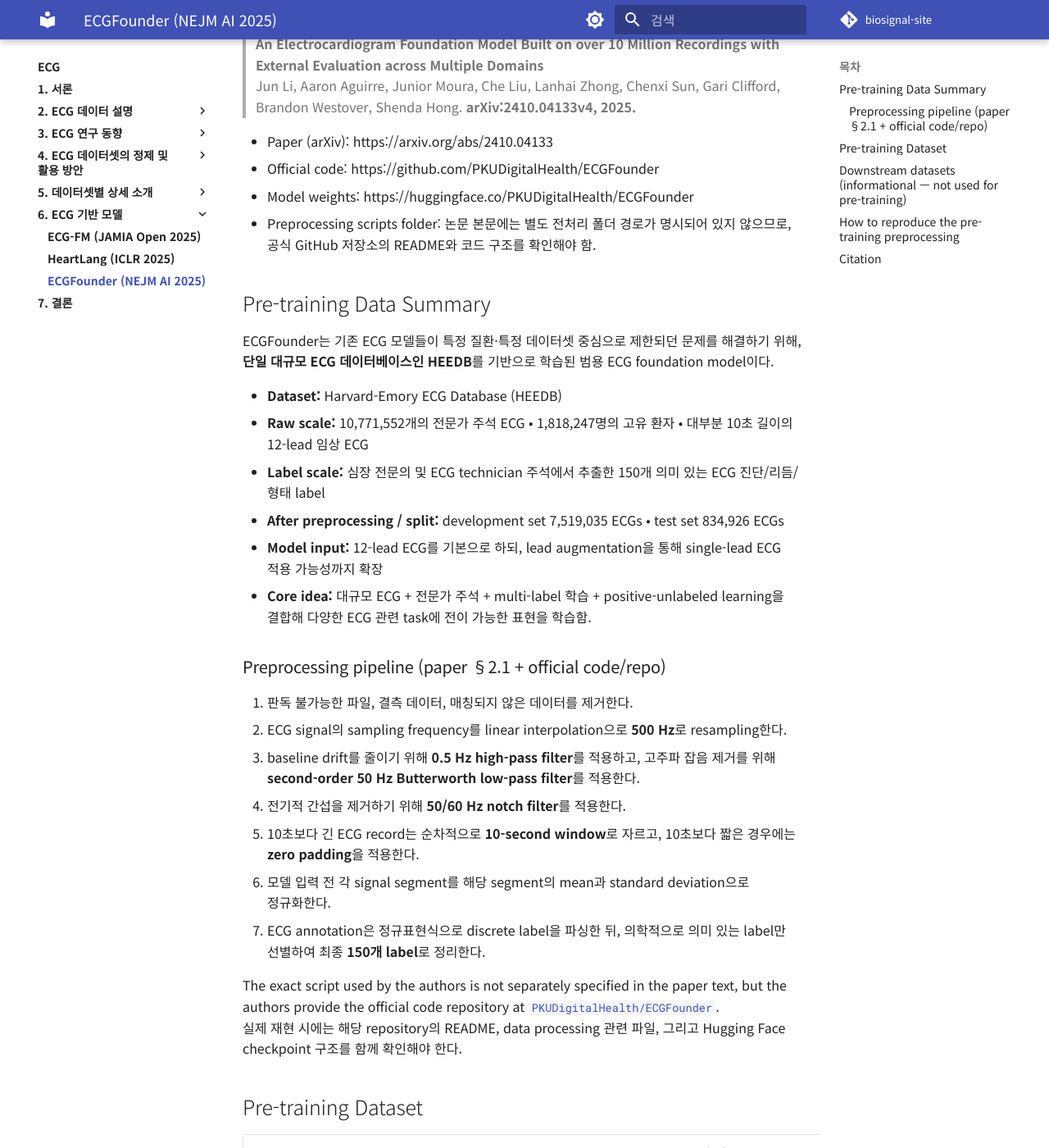
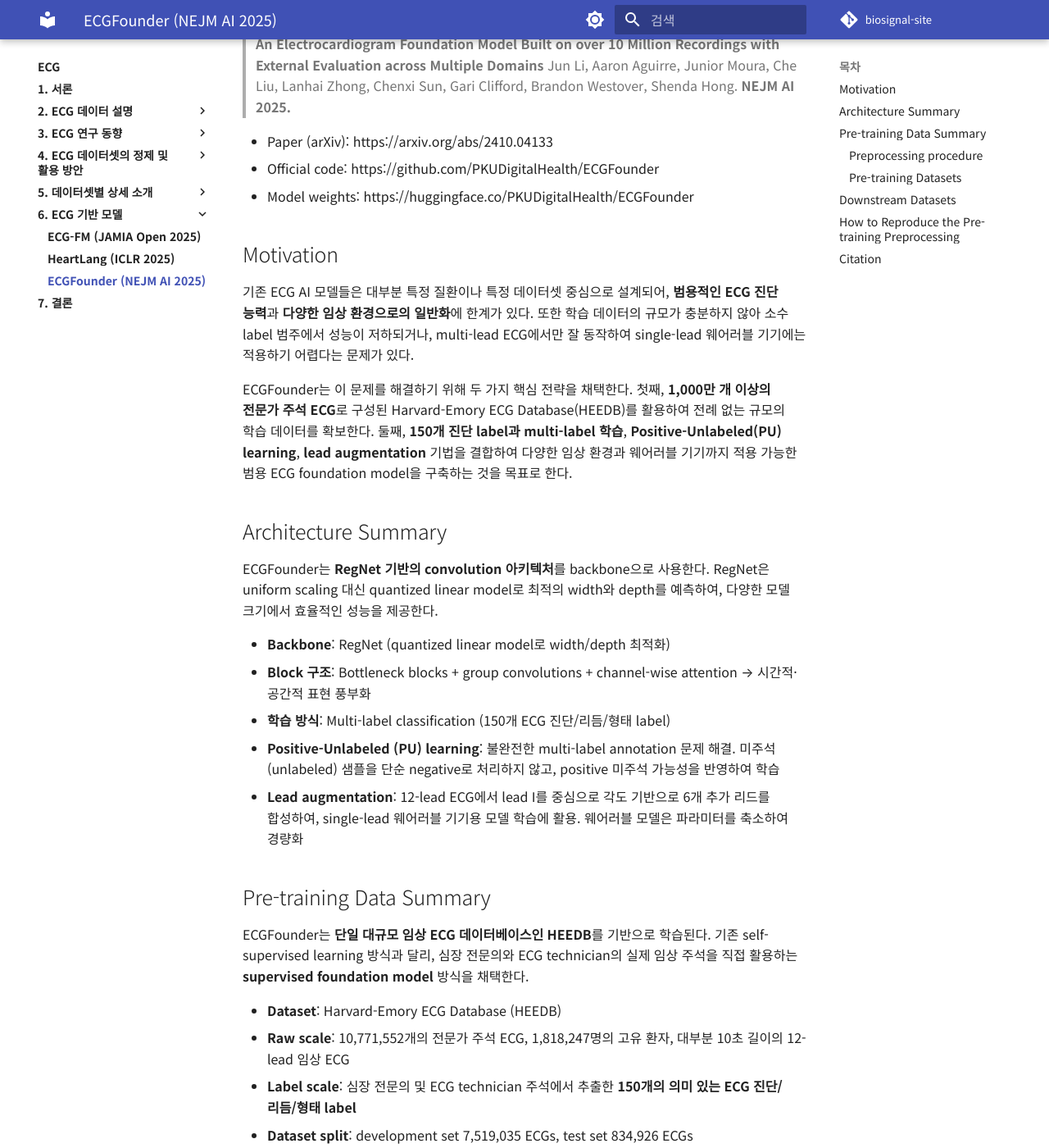
Before and after one commit to iwantjeonyeok/biosignal-site, an MkDocs documentation site: the page built from docs/ecg/6-ecg-기반-모델/ecgfounder.md, in a window 1280 px wide and 1400 px high, scrolled down 228 px. Shown: the whole window at 82% size. Built offline with MkDocs 1.6.1 and Material for MkDocs 9.7.7, drawn with Linux system fonts in a browser that asks for light colours; comment, search, counter and statistics services are not loaded; some of the changed text lies outside the part shown.

Commit message:
Restructure ECG model pages: add Motivation, Architecture Summary sections

````diff
--- a/docs/ecg/6-ecg-기반-모델/ecgfounder.md
+++ b/docs/ecg/6-ecg-기반-모델/ecgfounder.md
@@ -1,84 +1,98 @@
 # ECGFounder — Electrocardiogram Foundation Model
 
 > **An Electrocardiogram Foundation Model Built on over 10 Million Recordings with External Evaluation across Multiple Domains**
-> Jun Li, Aaron Aguirre, Junior Moura, Che Liu, Lanhai Zhong, Chenxi Sun, Gari Clifford, Brandon Westover, Shenda Hong. **arXiv:2410.04133v4, 2025.**
+> Jun Li, Aaron Aguirre, Junior Moura, Che Liu, Lanhai Zhong, Chenxi Sun, Gari Clifford, Brandon Westover, Shenda Hong. **NEJM AI 2025.**
 
 - Paper (arXiv): https://arxiv.org/abs/2410.04133
 - Official code: https://github.com/PKUDigitalHealth/ECGFounder
 - Model weights: https://huggingface.co/PKUDigitalHealth/ECGFounder
-- Preprocessing scripts folder: 논문 본문에는 별도 전처리 폴더 경로가 명시되어 있지 않으므로, 공식 GitHub 저장소의 README와 코드 구조를 확인해야 함.
+
+## Motivation
+
+기존 ECG AI 모델들은 대부분 특정 질환이나 특정 데이터셋 중심으로 설계되어, **범용적인 ECG 진단 능력**과 **다양한 임상 환경으로의 일반화**에 한계가 있다. 또한 학습 데이터의 규모가 충분하지 않아 소수 label 범주에서 성능이 저하되거나, multi-lead ECG에서만 잘 동작하여 single-lead 웨어러블 기기에는 적용하기 어렵다는 문제가 있다.
+
+ECGFounder는 이 문제를 해결하기 위해 두 가지 핵심 전략을 채택한다. 첫째, **1,000만 개 이상의 전문가 주석 ECG**로 구성된 Harvard-Emory ECG Database(HEEDB)를 활용하여 전례 없는 규모의 학습 데이터를 확보한다. 둘째, **150개 진단 label과 multi-label 학습**, **Positive-Unlabeled(PU) learning**, **lead augmentation** 기법을 결합하여 다양한 임상 환경과 웨어러블 기기까지 적용 가능한 범용 ECG foundation model을 구축하는 것을 목표로 한다.
+
+## Architecture Summary
+
+ECGFounder는 **RegNet 기반의 convolution 아키텍처**를 backbone으로 사용한다. RegNet은 uniform scaling 대신 quantized linear model로 최적의 width와 depth를 예측하여, 다양한 모델 크기에서 효율적인 성능을 제공한다.
+
+- **Backbone**: RegNet (quantized linear model로 width/depth 최적화)
+- **Block 구조**: Bottleneck blocks + group convolutions + channel-wise attention → 시간적·공간적 표현 풍부화
+- **학습 방식**: Multi-label classification (150개 ECG 진단/리듬/형태 label)
+- **Positive-Unlabeled (PU) learning**: 불완전한 multi-label annotation 문제 해결. 미주석(unlabeled) 샘플을 단순 negative로 처리하지 않고, positive 미주석 가능성을 반영하여 학습
+- **Lead augmentation**: 12-lead ECG에서 lead I를 중심으로 각도 기반으로 6개 추가 리드를 합성하여, single-lead 웨어러블 기기용 모델 학습에 활용. 웨어러블 모델은 파라미터를 축소하여 경량화
 
 ## Pre-training Data Summary
 
-ECGFounder는 기존 ECG 모델들이 특정 질환·특정 데이터셋 중심으로 제한되던 문제를 해결하기 위해, **단일 대규모 ECG 데이터베이스인 HEEDB**를 기반으로 학습된 범용 ECG foundation model이다.
+ECGFounder는 **단일 대규모 임상 ECG 데이터베이스인 HEEDB**를 기반으로 학습된다. 기존 self-supervised learning 방식과 달리, 심장 전문의와 ECG technician의 실제 임상 주석을 직접 활용하는 **supervised foundation model** 방식을 채택한다.
 
-- **Dataset:** Harvard-Emory ECG Database (HEEDB)
-- **Raw scale:** 10,771,552개의 전문가 주석 ECG • 1,818,247명의 고유 환자 • 대부분 10초 길이의 12-lead 임상 ECG
-- **Label scale:** 심장 전문의 및 ECG technician 주석에서 추출한 150개 의미 있는 ECG 진단/리듬/형태 label
-- **After preprocessing / split:** development set 7,519,035 ECGs • test set 834,926 ECGs
-- **Model input:** 12-lead ECG를 기본으로 하되, lead augmentation을 통해 single-lead ECG 적용 가능성까지 확장
-- **Core idea:** 대규모 ECG + 전문가 주석 + multi-label 학습 + positive-unlabeled learning을 결합해 다양한 ECG 관련 task에 전이 가능한 표현을 학습함.
+- **Dataset**: Harvard-Emory ECG Database (HEEDB)
+- **Raw scale**: 10,771,552개의 전문가 주석 ECG, 1,818,247명의 고유 환자, 대부분 10초 길이의 12-lead 임상 ECG
+- **Label scale**: 심장 전문의 및 ECG technician 주석에서 추출한 **150개의 의미 있는 ECG 진단/리듬/형태 label**
+- **Dataset split**: development set 7,519,035 ECGs, test set 834,926 ECGs
 
-### Preprocessing pipeline (paper §2.1 + official code/repo)
+### Preprocessing procedure
 
-1. 판독 불가능한 파일, 결측 데이터, 매칭되지 않은 데이터를 제거한다.
-2. ECG signal의 sampling frequency를 linear interpolation으로 **500 Hz**로 resampling한다.
-3. baseline drift를 줄이기 위해 **0.5 Hz high-pass filter**를 적용하고, 고주파 잡음 제거를 위해 **second-order 50 Hz Butterworth low-pass filter**를 적용한다.
-4. 전기적 간섭을 제거하기 위해 **50/60 Hz notch filter**를 적용한다.
-5. 10초보다 긴 ECG record는 순차적으로 **10-second window**로 자르고, 10초보다 짧은 경우에는 **zero padding**을 적용한다.
-6. 모델 입력 전 각 signal segment를 해당 segment의 mean과 standard deviation으로 정규화한다.
-7. ECG annotation은 정규표현식으로 discrete label을 파싱한 뒤, 의학적으로 의미 있는 label만 선별하여 최종 **150개 label**로 정리한다.
+1. 판독 불가능한 파일, 결측 데이터, 매칭되지 않은 데이터 제거
+2. Linear interpolation으로 ECG signal을 **500 Hz로 resampling**
+3. Baseline drift 제거를 위해 **0.5 Hz high-pass filter** 적용
+4. 고주파 잡음 제거를 위해 **second-order 50 Hz Butterworth low-pass filter** 적용
+5. 전기적 간섭 제거를 위해 **50/60 Hz notch filter** 적용
+6. 10초보다 긴 ECG record는 순차적으로 **10-second window**로 분할, 10초보다 짧으면 **zero padding** 적용
+7. 각 signal segment를 해당 segment의 mean과 standard deviation으로 정규화
+8. ECG annotation은 정규표현식으로 discrete label을 파싱한 뒤, 의학적으로 의미 있는 label만 선별하여 **150개 label**로 정리
 
-The exact script used by the authors is not separately specified in the paper text, but the authors provide the official code repository at [`PKUDigitalHealth/ECGFounder`](https://github.com/PKUDigitalHealth/ECGFounder).
-실제 재현 시에는 해당 repository의 README, data processing 관련 파일, 그리고 Hugging Face checkpoint 구조를 함께 확인해야 한다.
+### Pre-training Datasets
 
-## Pre-training Dataset
+| Dataset | Subjects | Raw scale | #Samples after preprocessing | Rate (Hz) | Access |
+|---------|----------|-----------|------------------------------|-----------|--------|
+| HEEDB (Harvard-Emory ECG Database) | 1,818,247명 | 10,771,552개 전문가 주석 ECG | Development: 7,519,035 ECGs / Test: 834,926 ECGs | → 500 | https://bdsp.io/content/heedb/1.0/ |
 
-| Dataset | Subjects | Sessions | Raw scale | #Samples after cleaning | Rate (Hz) | Access |
-|---------|----------|----------|-----------|-------------------------|-----------|--------|
-| HEEDB (Harvard-Emory ECG Database) | 1,818,247 | Not specified | 10,771,552 expert-annotated ECGs | Development: 7,519,035 ECGs / Test: 834,926 ECGs | Resampled to 500 Hz | Data link → https://bdsp.io/content/heedb/1.0/ |
+## Downstream Datasets
 
-## Downstream datasets (informational — not used for pre-training)
+ECGFounder는 pre-training 이후 다양한 외부 데이터셋에서 검증 및 downstream task 평가를 수행한다. 이 데이터셋들은 사전학습에 사용되지 않는다.
 
-ECGFounder는 pre-training 이후 여러 외부 검증 및 downstream task에서 평가되었다. 핵심은 단순히 ECG 진단 하나만 수행하는 모델이 아니라, ECG 표현을 기반으로 다양한 임상 task에 전이 가능하다는 점이다.
+| Dataset | Task 유형 | 비고 |
+|---------|----------|------|
+| CODE-test | 12-lead ECG 진단 (외부 검증) | 평균 AUROC 0.981 달성 |
+| PTB-XL | 12-lead ECG 진단 (외부 검증) | 평균 AUROC 0.924 |
+| PhysioNet Challenge 2017 | 단일 리드 리듬 분류 | 외부 검증 |
+| MIMIC-IV-ECG | Fine-tuning | 다양한 downstream task |
+| DeepBeat PPG dataset | Cross-modality 검증 | PPG 기반 심방세동 검출 |
 
-- **External ECG validation:** CODE-test, PTB-XL, PhysioNet Challenge-2017
-- **Fine-tuning dataset:** MIMIC-IV-ECG
-- **Cross-modality validation:** DeepBeat PPG dataset
-- **Downstream task categories:**
-  ECG diagnosis, demographic detection, clinical event detection, cross-modality cardiac rhythm diagnosis
-- **Specific downstream tasks:**
-  age regression/classification, sex detection, chronic kidney disease (CKD) detection, chronic heart disease (CHD) detection, left ventricular ejection fraction (LVEF) regression/classification, NT-proBNP regression/classification, PPG-based atrial fibrillation detection
+**주요 downstream tasks**: age 회귀/분류, sex 감지, 만성 신장질환(CKD) 검출, 만성 심장질환(CHD) 검출, 좌심실 박출률(LVEF) 회귀/분류, NT-proBNP 회귀/분류, PPG 기반 심방세동 검출
 
-## How to reproduce the pre-training preprocessing
+**주요 결과**: 내부 검증 세트에서 80개 진단에 대해 AUROC 0.95 이상 달성. 심방세동(AF) AUROC 0.996, 20개 분류 항목 평균 AUROC 0.968, 심장전문의 평균 F1 0.640 대비 모델 F1 0.677로 우위.
+
+## How to Reproduce the Pre-training Preprocessing
 
 ```bash
-# 1) Request HEEDB access and download the dataset
+# 1) HEEDB 접근 신청 및 데이터 다운로드
 #    https://bdsp.io/content/heedb/1.0/
 
-# 2) Clone ECGFounder
+# 2) ECGFounder 클론
 git clone https://github.com/PKUDigitalHealth/ECGFounder
 cd ECGFounder
 
-# 3) Install dependencies
-#    Follow the official repository README because the exact environment may change.
+# 3) 의존성 설치
 pip install -r requirements.txt
 
-# 4) Download pretrained model weights
+# 4) 사전학습된 모델 가중치 다운로드 (선택)
 #    https://huggingface.co/PKUDigitalHealth/ECGFounder
 
-# 5) Reproduce the paper-level preprocessing logic
-#    - Remove unreadable / missing / unmatched ECG files
-#    - Resample ECG signals to 500 Hz
-#    - Apply 0.5 Hz high-pass filter
-#    - Apply second-order 50 Hz Butterworth low-pass filter
-#    - Apply 50/60 Hz notch filter
-#    - Segment into 10-second ECG windows
-#    - Zero-pad short ECG records
-#    - Normalize each signal segment by its own mean and standard deviation
+# 5) 전처리 수행
+#    - 불량 파일 제거 (판독 불가, 결측, 매칭 오류)
+#    - 500 Hz resampling (linear interpolation)
+#    - 0.5 Hz high-pass filter 적용
+#    - second-order 50 Hz Butterworth low-pass filter 적용
+#    - 50/60 Hz notch filter 적용
+#    - 10초 window 분할 및 zero padding
+#    - segment 단위 mean/std normalization
+#    공식 repository의 README 및 data processing 스크립트 참고
 
-# 6) Run training or fine-tuning
-#    Use the official repository scripts and configuration files.
+# 6) 학습 또는 fine-tuning 실행
+#    공식 repository의 scripts 및 configuration 파일 참고
 ```
 
 ## Citation
@@ -87,7 +101,8 @@
 @article{li2025ecgfounder,
   title={An Electrocardiogram Foundation Model Built on over 10 Million Recordings with External Evaluation across Multiple Domains},
   author={Li, Jun and Aguirre, Aaron and Moura, Junior and Liu, Che and Zhong, Lanhai and Sun, Chenxi and Clifford, Gari and Westover, Brandon and Hong, Shenda},
-  journal={arXiv preprint arXiv:2410.04133},
-  year={2025}
+  journal={NEJM AI},
+  year={2025},
+  url={https://arxiv.org/abs/2410.04133}
 }
 ```
````
Also changed, not shown: docs/ecg/6-ecg-기반-모델/ecg-fm.md (+48 -31 lines), docs/ecg/6-ecg-기반-모델/heartlang.md (+66 -37 lines).
